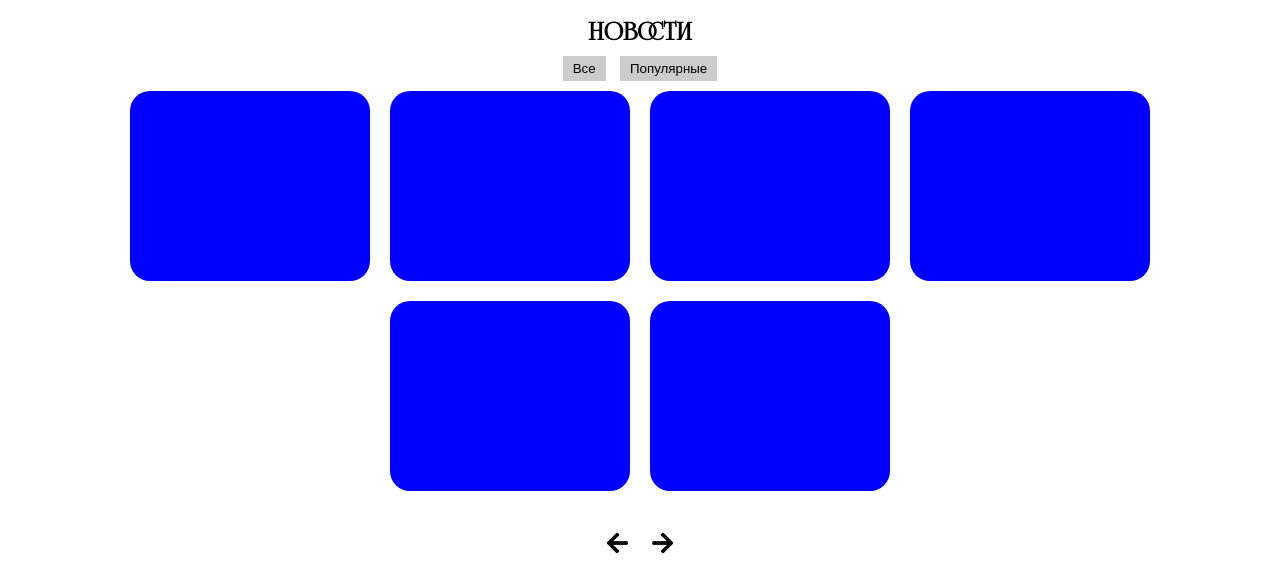
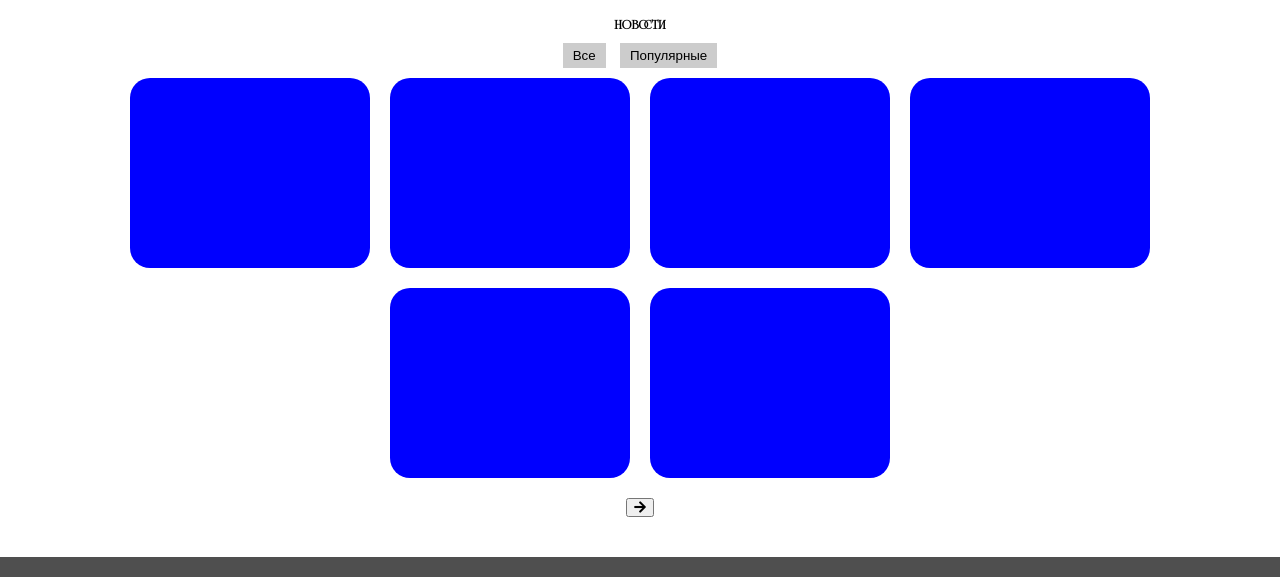
Before and after one commit to FacelessAmantes/Case, a Django app: page /main in a window 1280 px wide. Shown: the part 600-1177 px from the top of the page. Run offline with Django 5.2, Linux system fonts and the light colour scheme.

Commit message:
Final GIT BATTLE

```diff
--- a/case/templates/main.html
+++ b/case/templates/main.html
@@ -2,20 +2,20 @@
 {% csrf_token %}
 
 <html lang="en">
+
 <head>
-  <meta charset="utf-8"/>
-  <meta content="width=device-width, initial-scale=1.0" name="viewport"/>
+    <meta charset="utf-8" />
+    <meta content="width=device-width, initial-scale=1.0" name="viewport" />
     <title>
         Web Page
     </title>
-  <link href="https://cdnjs.cloudflare.com/ajax/libs/font-awesome/5.15.3/css/all.min.css" rel="stylesheet"/>
+    <link href="https://cdnjs.cloudflare.com/ajax/libs/font-awesome/5.15.3/css/all.min.css" rel="stylesheet" />
     <style>
         @font-face {
             font-family: 'FoglihtenNo06';
             src: url("{% static 'foglihtenno06/foglihtenno06.woff2' %}") format('woff2'),
             url("{% static 'foglihtenno06/foglihtenno06.woff' %}") format('woff');
             font-weight: normal;
-
             font-style: normal;
         }
 
@@ -25,15 +25,18 @@
             height: 100vh;
             width: 100vw;
         }
+
         .header {
             position: relative;
             text-align: center;
             color: white;
         }
+
         .header img {
             width: 100%;
             height: 75%;
         }
+
         .header .overlay {
             position: absolute;
             top: 0;
@@ -46,36 +49,49 @@
             justify-content: center;
             align-items: center;
         }
+
+        .hidden {
+            display: none;
+        }
+
         .header .overlay h1 {
             margin: 0;
             font-size: 48px;
         }
+
         .header .overlay p {
             margin: 0;
             font-size: 32px;
         }
+
         .header .overlay .search {
             position: absolute;
             top: 10px;
             right: 10px;
         }
+
         .header .overlay .search i {
             margin: 0 5px;
         }
+
         .news-section {
             padding: 20px;
             text-align: center;
         }
+
         div.news-item {
-            font-size: 24px;
+            font-size: 12px;
         }
+
         .news-section h2 {
             margin: 0;
-            font-size: 24px;
+            font-size: 12px;
         }
+
         .news-section .filter {
             margin: 10px 0;
         }
+
         .news-section .filter button {
             padding: 5px 10px;
             margin: 0 5px;
@@ -83,12 +99,14 @@
             background: #ccc;
             cursor: pointer;
         }
+
         .news-section .news-grid {
             display: flex;
             flex-wrap: wrap;
             justify-content: center;
             gap: 20px;
         }
+
         .news-section .news-item {
             background: #0000ff;
             color: white;
@@ -100,20 +118,31 @@
             justify-content: center;
             align-items: center;
         }
+
         .footer {
             text-align: center;
             padding: 20px;
         }
+
         .footer i {
             margin: 0 10px;
             font-size: 24px;
             cursor: pointer;
         }
+        a.title{
+            font-size: 18;
+            color: rgb(255, 255, 255);
+            display: flex;
+            text-align: center;
+        }
     </style>
 </head>
+
 <body>
     <div class="header">
-   <img alt="Header background image with a human hand and a robotic hand reaching towards each other with a glowing blue circle in the background" height="400" src="https://storage.googleapis.com/a1aa/image/Q1x8jVFkqbs8ANW1I7RojPjBfu1MOZLEqR16J-m3FDY.jpg" width="1200"/>
+        <img alt="Header background image with a human hand and a robotic hand reaching towards each other with a glowing blue circle in the background"
+            height="400" src="https://storage.googleapis.com/a1aa/image/Q1x8jVFkqbs8ANW1I7RojPjBfu1MOZLEqR16J-m3FDY.jpg"
+            width="1200" />
         <div class="overlay">
             <div class="search">
                 <i class="fas fa-search">
@@ -145,45 +174,122 @@
         </div>
         <div class="news-grid">
             <div class="news-item" id="news_0">
-     <p class="title"></p>
+                <a class="title"></a>
             </div>
             <div class="news-item" id="news_1">
-     <p class="title"></p>
+                <a class="title"></a>
             </div>
             <div class="news-item" id="news_2">
-        <p class="title"></p>
+                <a class="title"></a>
             </div>
             <div class="news-item" id="news_3">
-     <p class="title"></p>
+                <a class="title"></a>
             </div>
             <div class="news-item" id="news_4">
-        <p class="title"></p>
+                <a class="title"></a>
             </div>
             <div class="news-item" id="news_5">
-        <p class="title"></p>
+                <a class="title"></a>
+            </div>
+        </div>
+
+        <div class="footer">
+            <button class="fas fa-arrow-left" id="button_left">
+            </button>
+            <button class="fas fa-arrow-right" id="button_right">
+            </button>
         </div>
         <script>
+
+            let articals = Array()
             let news_items = Array()
+            function set_articles(start_index, end_index, articals_arr) {
+                // console.log(articals_arr)
+                for (let index = 0; index < 7; index++) {
+                    // console.log(articals_arr)
+
+                    if (articals_arr.slice(start_index, end_index)[index]){
+                    news_items[index].innerHTML = articals_arr.slice(start_index, end_index)[index]['title']
+                    news_items[index].href = articals_arr.slice(start_index, end_index)[index]['url']
+                    } else {
+                        news_items[index].innerHTML = 'Новости пока нет'
+                    }
+
+                }
+            }
+
             for (let index = 0; index < 6; index++) {
-            news_items.push(document.querySelector('div#news_' + String(index)))
+                news_items.push(document.querySelector('div#news_' + String(index)).querySelector('a'))
             }
-        fetch('http://localhost:8000/registration?username=' + encodeURIComponent(username) + '&password=' + encodeURIComponent(password) + '&email=' + encodeURIComponent(e_mail), {
-                            method: 'POST',
+            fetch('http://localhost:8001/get_articals?limit=1000', {
+                method: 'GET',
                 headers: {
                     'Content-Type': 'application/json',
+                }
+            }).then(response => {
+                // Проверяем, успешен ли ответ
+                if (!response.ok) {
+                    throw new Error('Network response was not ok');
+                }
+                return response.json(); // Преобразуем ответ в JSON
+            })
+                .then(data => {
+                    console.log(data)
+                    console.log(typeof data)
 
-                            },
-                            mode: 'no-cors'
+                    // Проверяем, что data является массивом
+
+                    data.forEach(element => {
+                        console.log(element)
+                        articals.push(element); // Добавляем элементы в массив articals
                     })
+                    set_articles(0, 6, articals);
+
+                }
+            )
+                .catch(error => {
+                    console.error('Произошла ошибка:', error);
+                });
+
+
+            // Получаем элементы кнопок по их ID
+            const buttonLeft = document.getElementById('button_left');
+            const buttonRight = document.getElementById('button_right');
+            let startIndexArticles = 0
+            let endIndexArticles = 5
+
+
+            if (startIndexArticles == 0) {
+                buttonLeft.className = 'hidden'
+            }
+
+
+
+            // Добавляем обработчик события для кнопки "влево"
+            buttonLeft.addEventListener('click', function () {
+                console.log('Кнопка "влево" нажата');
+
+                startIndexArticles = startIndexArticles-6
+                endIndexArticles = endIndexArticles - 6
+                set_articles(startIndexArticles, endIndexArticles, articals);
+
+                // Здесь можно добавить логику для обработки нажатия кнопки "влево"
+            });
+
+            // Добавляем обработчик события для кнопки "вправо"
+            buttonRight.addEventListener('click', function () {
+                console.log('Кнопка "вправо" нажата');
+                buttonLeft.className = "fas fa-arrow-left"
+                startIndexArticles = startIndexArticles+5
+                endIndexArticles = endIndexArticles + 6
+                set_articles(startIndexArticles, endIndexArticles, articals);
+
+                // Здесь можно добавить логику для обработки нажатия кнопки "вправо"
+            });
 
         </script>
     </div>
-  </div>
-  <div class="footer">
-   <i class="fas fa-arrow-left">
-   </i>
-   <i class="fas fa-arrow-right">
-   </i>
-  </div>
+
 </body>
+
 </html>
--- a/main.py
+++ b/main.py
@@ -1,5 +1,6 @@
 from fastapi import FastAPI
 from api.user_service.routers.auth import router
+from api.user_service.routers.articals import artical_router
 from fastapi.middleware.cors import CORSMiddleware
 
 app = FastAPI()
@@ -13,6 +14,8 @@
 )
 
 app.include_router(router=router)
+app.include_router(router=artical_router)
+
 
 
 # def startup_event():
```
Also changed, not shown: api/user_service/models.py (+12 -10 lines), api/user_service/routers/articals.py (+21 -3 lines), req.py (+40 -15 lines), result.json (renamed from api/result.json). Lines whose indentation alone changed are shown as unchanged.
